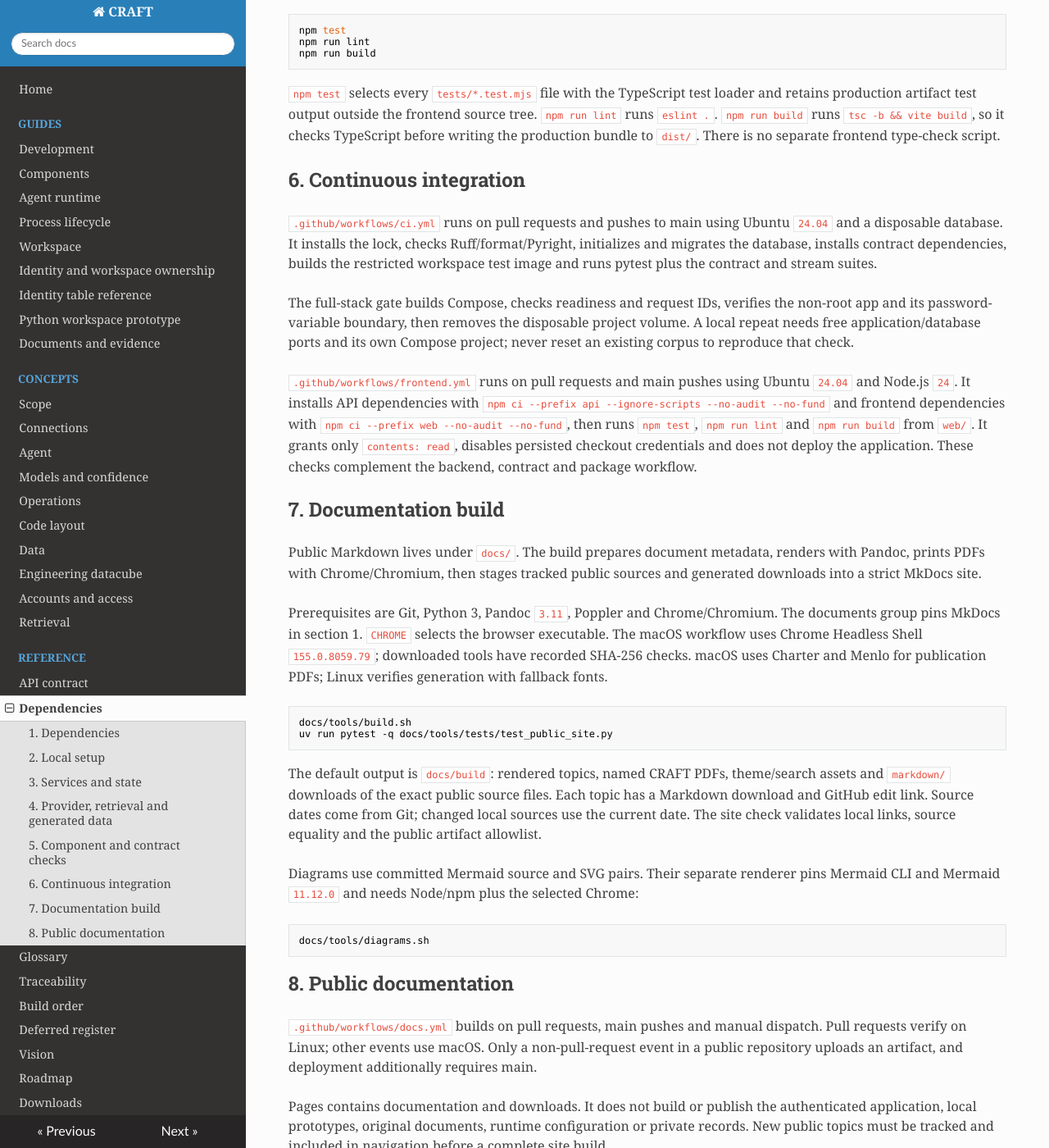
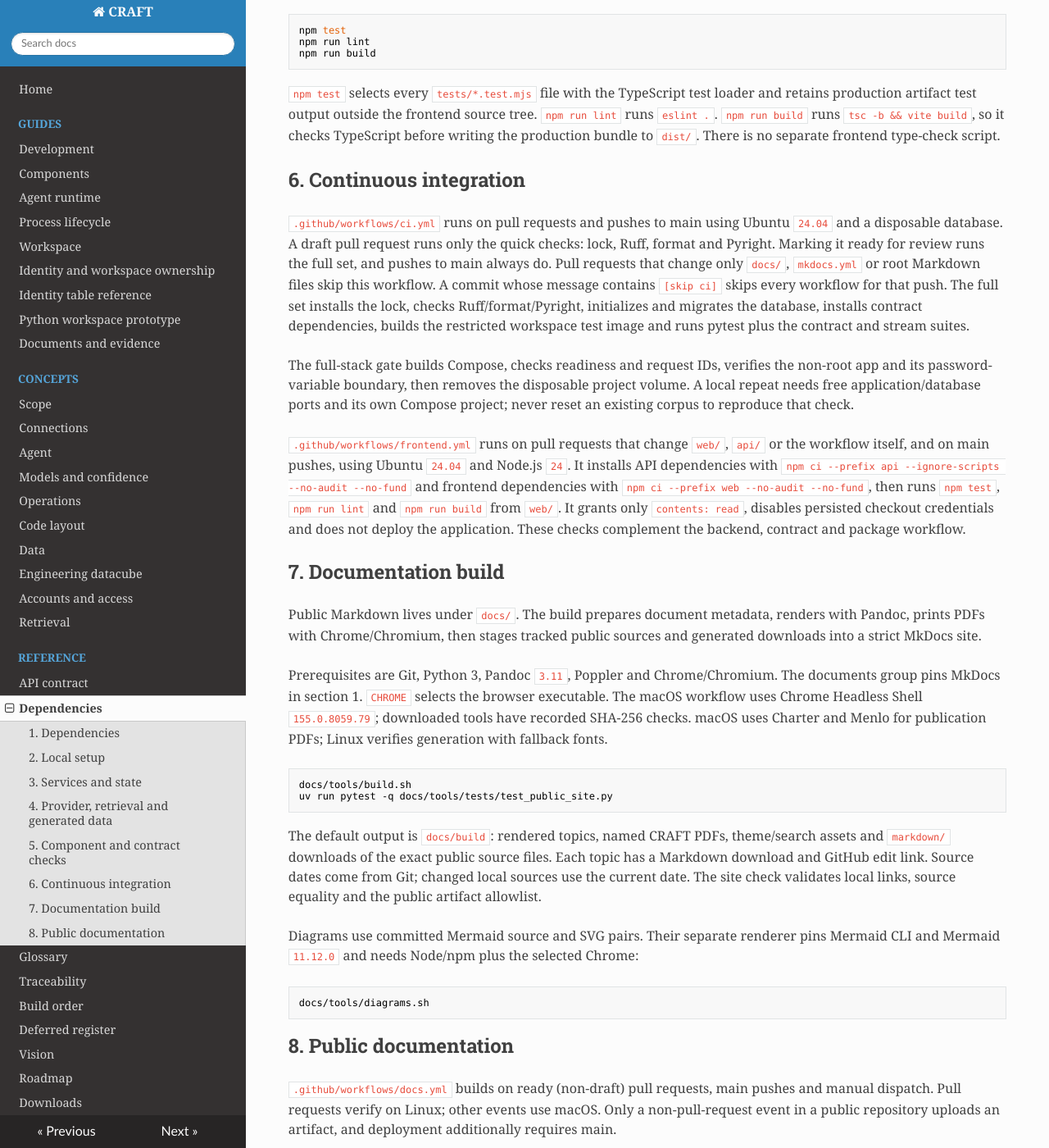
Before and after one commit to mchdeore/CRAFT, an MkDocs documentation site: the page built from docs/Dependencies-and-Integration.md, in a window 1280 px wide and 1400 px high, scrolled down 7079 px. Shown: the whole window at 82% size. Built offline with MkDocs 1.6.1, drawn with Linux system fonts in a browser that asks for light colours; nearby versions of some CDN libraries.

Commit message:
Run only quick checks on draft pull requests
Draft PRs run lock, lint, format and types; marking a PR ready runs the full CI and document build. Documentation-only PRs skip the backend workflow and the frontend workflow runs only when web or api changes.

```diff
--- a/docs/Dependencies-and-Integration.md
+++ b/docs/Dependencies-and-Integration.md
@@ -206,11 +206,11 @@ npm run build
 
 ## 6. Continuous integration
 
-`.github/workflows/ci.yml` runs on pull requests and pushes to main using Ubuntu `24.04` and a disposable database. It installs the lock, checks Ruff/format/Pyright, initializes and migrates the database, installs contract dependencies, builds the restricted workspace test image and runs pytest plus the contract and stream suites.
+`.github/workflows/ci.yml` runs on pull requests and pushes to main using Ubuntu `24.04` and a disposable database. A draft pull request runs only the quick checks: lock, Ruff, format and Pyright. Marking it ready for review runs the full set, and pushes to main always do. Pull requests that change only `docs/`, `mkdocs.yml` or root Markdown files skip this workflow. A commit whose message contains `[skip ci]` skips every workflow for that push. The full set installs the lock, checks Ruff/format/Pyright, initializes and migrates the database, installs contract dependencies, builds the restricted workspace test image and runs pytest plus the contract and stream suites.
 
 The full-stack gate builds Compose, checks readiness and request IDs, verifies the non-root app and its password-variable boundary, then removes the disposable project volume. A local repeat needs free application/database ports and its own Compose project; never reset an existing corpus to reproduce that check.
 
-`.github/workflows/frontend.yml` runs on pull requests and main pushes using Ubuntu `24.04` and Node.js `24`. It installs API dependencies with `npm ci --prefix api --ignore-scripts --no-audit --no-fund` and frontend dependencies with `npm ci --prefix web --no-audit --no-fund`, then runs `npm test`, `npm run lint` and `npm run build` from `web/`. It grants only `contents: read`, disables persisted checkout credentials and does not deploy the application. These checks complement the backend, contract and package workflow.
+`.github/workflows/frontend.yml` runs on pull requests that change `web/`, `api/` or the workflow itself, and on main pushes, using Ubuntu `24.04` and Node.js `24`. It installs API dependencies with `npm ci --prefix api --ignore-scripts --no-audit --no-fund` and frontend dependencies with `npm ci --prefix web --no-audit --no-fund`, then runs `npm test`, `npm run lint` and `npm run build` from `web/`. It grants only `contents: read`, disables persisted checkout credentials and does not deploy the application. These checks complement the backend, contract and package workflow.
 
 ## 7. Documentation build
 
@@ -233,6 +233,6 @@ docs/tools/diagrams.sh
 
 ## 8. Public documentation
 
-`.github/workflows/docs.yml` builds on pull requests, main pushes and manual dispatch. Pull requests verify on Linux; other events use macOS. Only a non-pull-request event in a public repository uploads an artifact, and deployment additionally requires main.
+`.github/workflows/docs.yml` builds on ready (non-draft) pull requests, main pushes and manual dispatch. Pull requests verify on Linux; other events use macOS. Only a non-pull-request event in a public repository uploads an artifact, and deployment additionally requires main.
 
 Pages contains documentation and downloads. It does not build or publish the authenticated application, local prototypes, original documents, runtime configuration or private records. New public topics must be tracked and included in navigation before a complete site build.
```
Also changed, not shown: README.md (+1 -1 lines), 3 other files.
